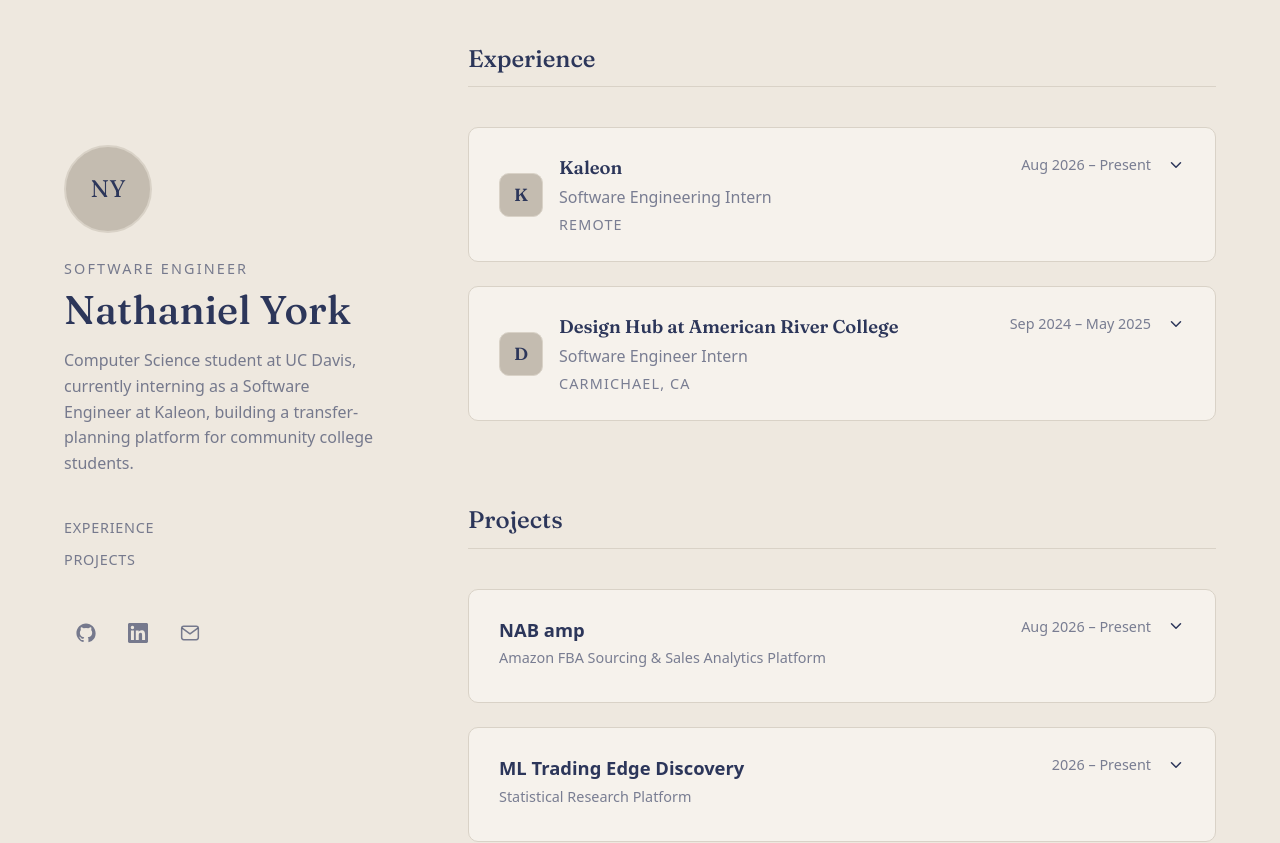
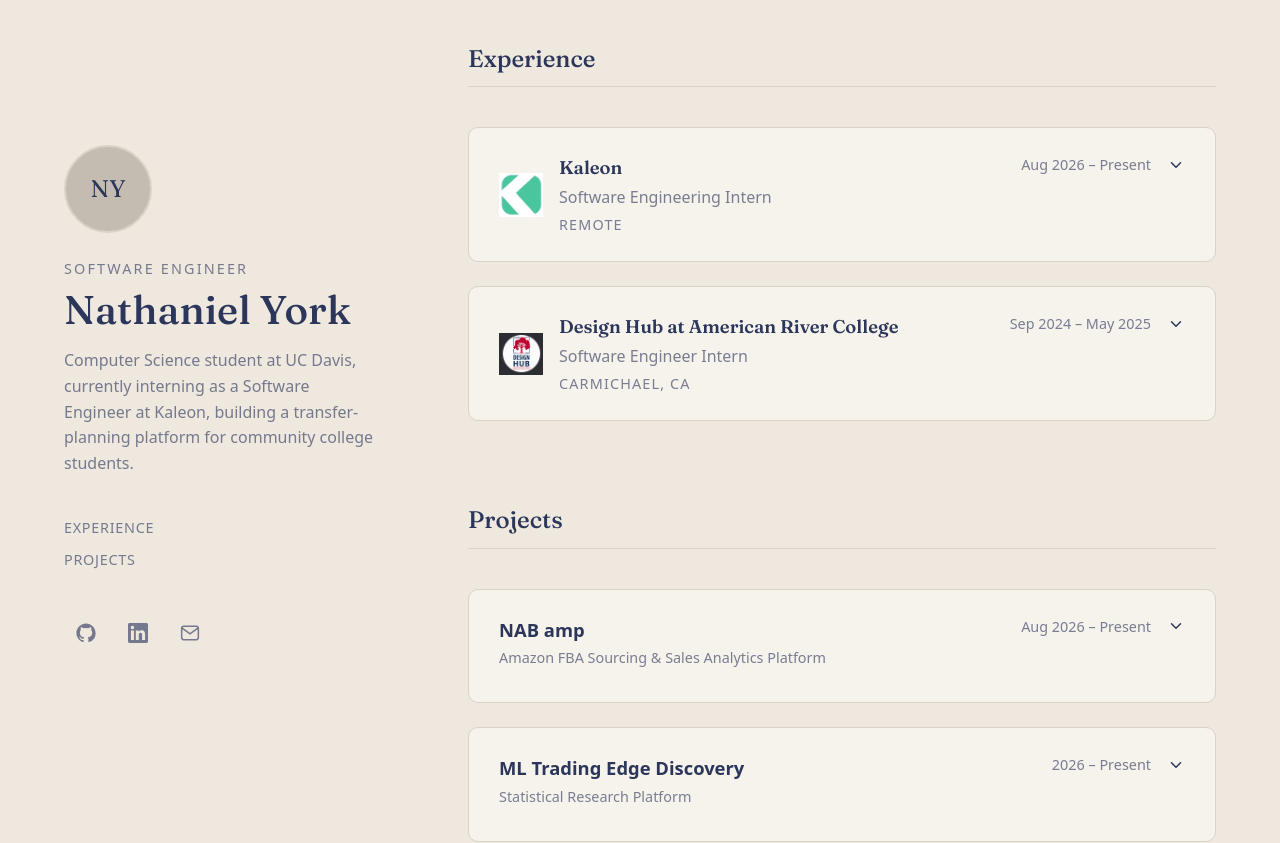
Before and after one commit to Natey17/nathanielyork.dev, a React (Vite) app: page / in a window 1280 px wide. Shown: the top 843 px of the page. Built offline with nearby package versions, Linux system fonts and the light colour scheme.

Commit message:
Add real Kaleon and Design Hub logos to Experience entries

```diff
--- a/src/components/Experience/Experience.module.css
+++ b/src/components/Experience/Experience.module.css
@@ -27,13 +27,17 @@
   min-width: 0;
 }
 
-.logo {
+.logo,
+.logoPlaceholder {
   display: flex;
   align-items: center;
   justify-content: center;
   width: 44px;
   height: 44px;
   flex-shrink: 0;
+}
+
+.logoPlaceholder {
   border-radius: var(--radius-md);
   background: var(--color-bg-alt);
   border: 1px solid var(--color-border);
--- a/src/components/Experience/ExperienceItem.jsx
+++ b/src/components/Experience/ExperienceItem.jsx
@@ -27,7 +27,7 @@
         onClick={() => setIsOpen((open) => !open)}
       >
         <span className={styles.triggerMain}>
-          <span className={styles.logo}>
+          <span className={logo ? styles.logo : styles.logoPlaceholder}>
             {logo ? (
               <img className={styles.logoImg} src={logo} alt="" />
             ) : (
--- a/src/data/experience.js
+++ b/src/data/experience.js
@@ -5,7 +5,7 @@
     company: "Kaleon",
     location: "Remote",
     dates: "Aug 2026 – Present",
-    logo: null,
+    logo: "/kaleon-logo.png",
     stack: null,
     bullets: [
       "Contribute across a 3-person engineering team building a transfer-planning platform helping community college students plan degree and transfer pathways",
@@ -19,7 +19,7 @@
     company: "Design Hub at American River College",
     location: "Carmichael, CA",
     dates: "Sep 2024 – May 2025",
-    logo: null,
+    logo: "/design-hub-logo.png",
     stack: ["C++", "Google App Scripts"],
     bullets: [
       "Developed and deployed a Discord bot automating server management and Google Drive organization for 200+ users",
```
Also changed, not shown: public/design-hub-logo.png (added), public/kaleon-logo.png (added).
